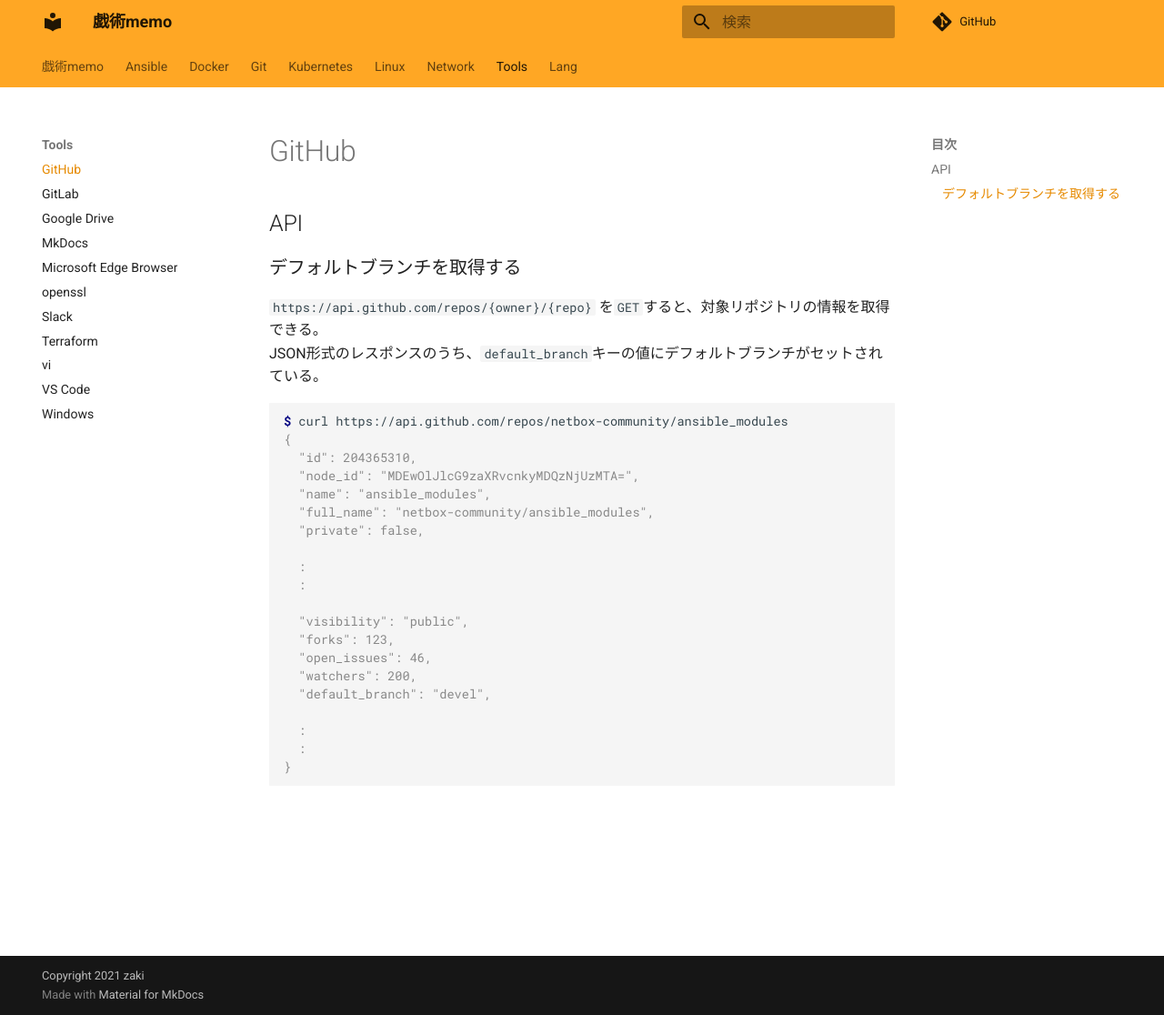
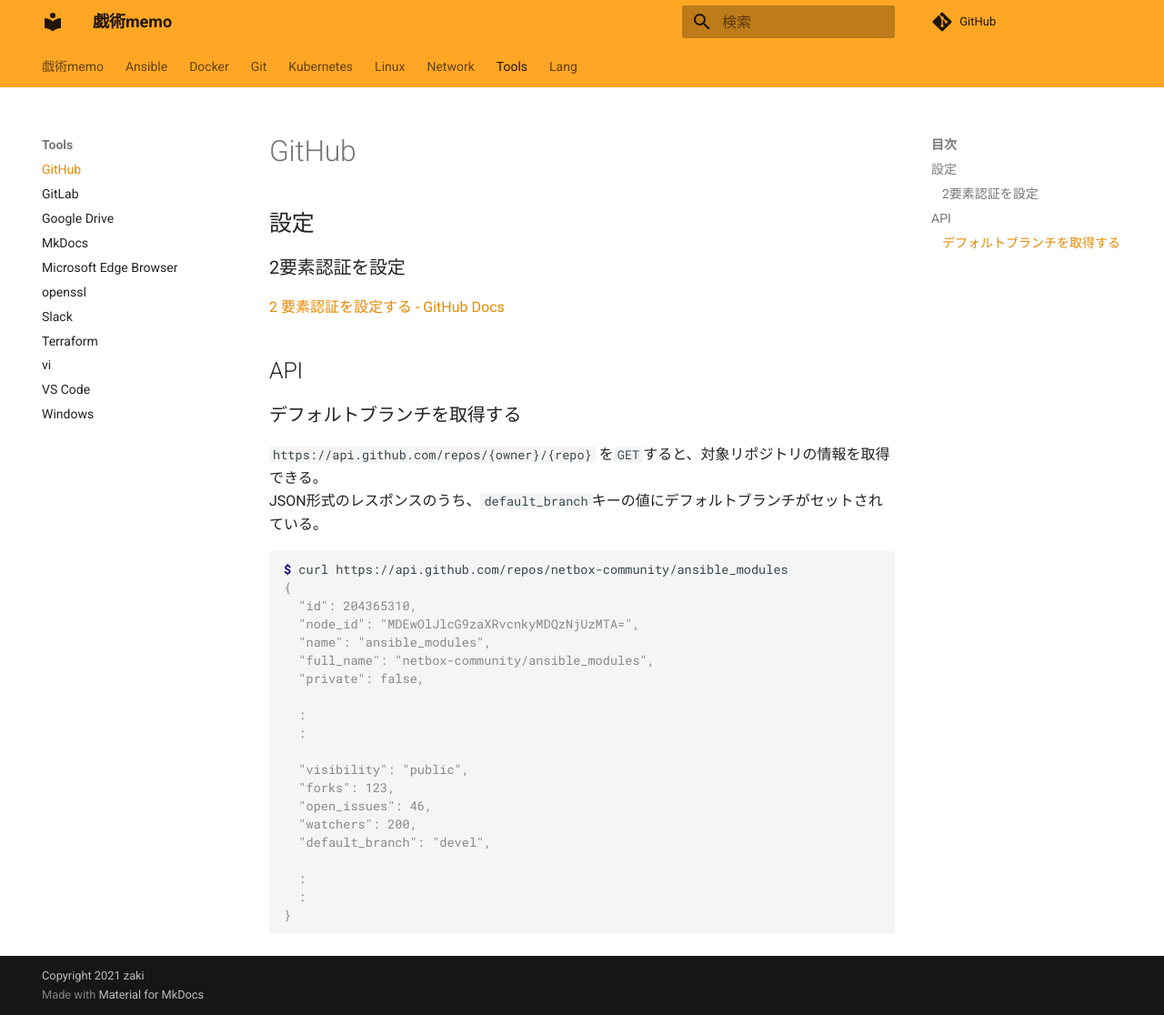
Before and after one commit to zaki-lknr/docs, an MkDocs documentation site: the page built from docs/Tools/github.md, in a window 1280 px wide and 1116 px high. Shown: the whole window at 91% size. Built offline with MkDocs 1.6.1 and Material for MkDocs 9.7.7, drawn with Linux system fonts in a browser that asks for light colours; comment, search, counter and statistics services are not loaded.

Commit message:
add: tools/github: 2要素認証の設定

```diff
--- a/docs/Tools/github.md
+++ b/docs/Tools/github.md
@@ -1,4 +1,10 @@
 # GitHub
+
+## 設定
+
+### 2要素認証を設定
+
+[2 要素認証を設定する - GitHub Docs](https://docs.github.com/ja/authentication/securing-your-account-with-two-factor-authentication-2fa/configuring-two-factor-authentication)
 
 ## API
 
```
